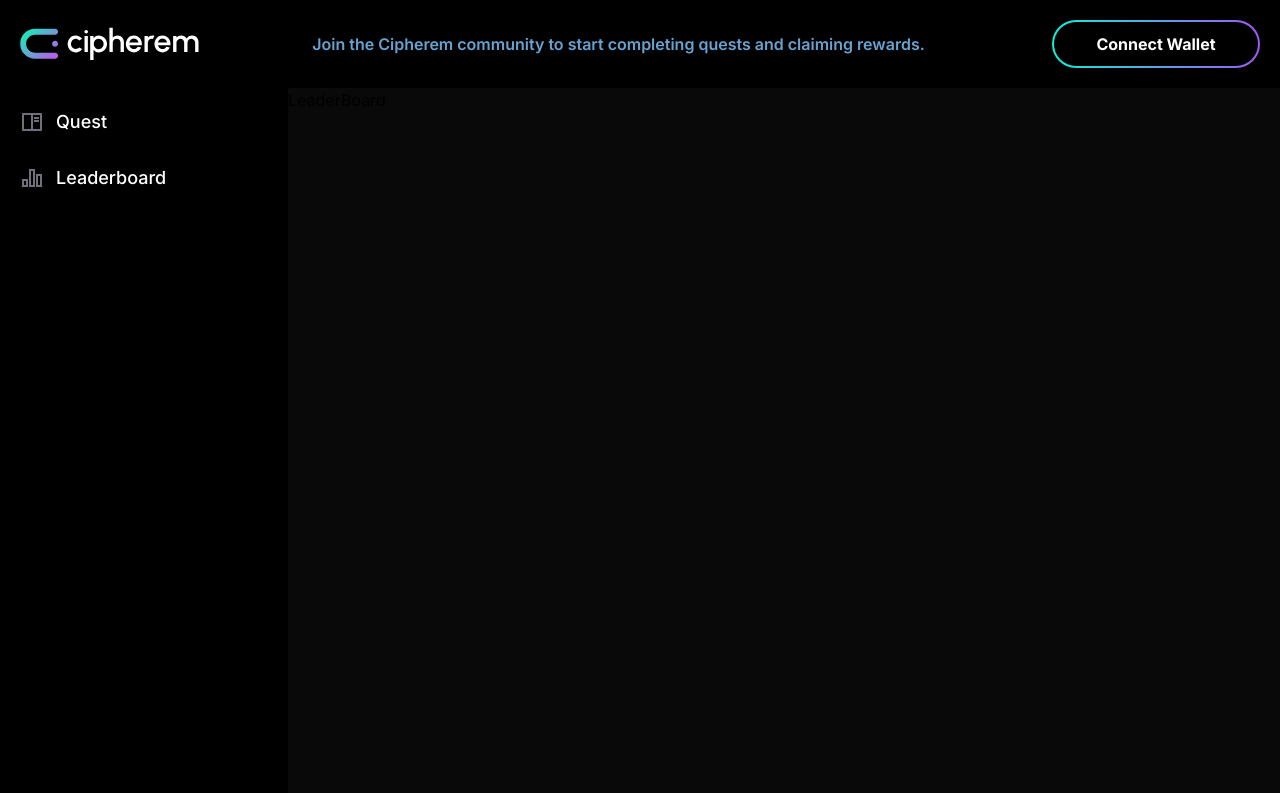
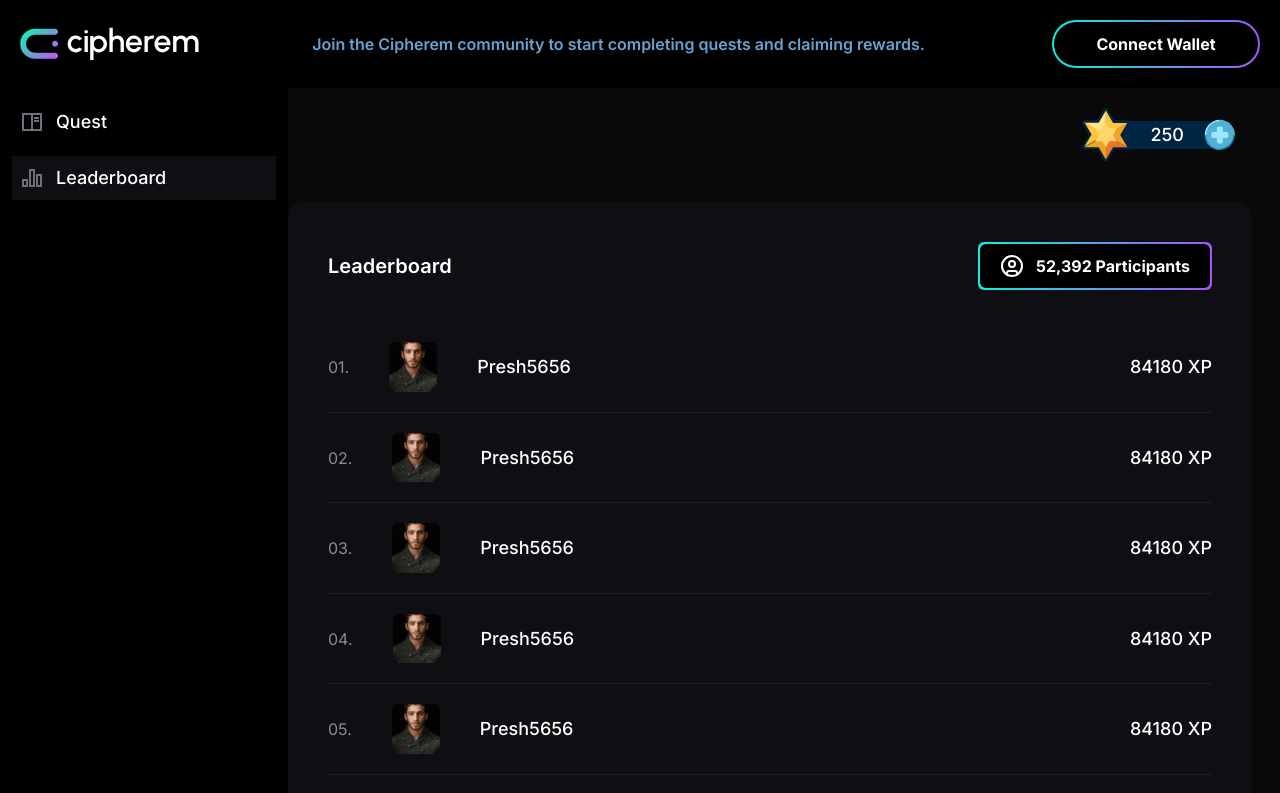
Before and after one commit to anshCoderZbar/ciphrem, a Next.js app: page /leaderboard in a window 1280 px wide. Shown: the top 793 px of the page. Built offline with nearby package versions, Linux system fonts and the light colour scheme.

Commit message:
quest page done

```diff
--- a/src/app/leaderboard/page.jsx
+++ b/src/app/leaderboard/page.jsx
@@ -1,5 +1,46 @@
-import React from "react";
+import { ASSETS } from "@/assets";
+import { AddStars } from "@/components";
+import { UserCircle } from "lucide-react";
+import Image from "next/image";
 
 export default function LeaderBoard() {
-  return <div>LeaderBoard</div>;
+  return (
+    <div className="bg-[#090909]">
+      <div className="pt-3 sm:pt-4 md:pt-5">
+        <AddStars />
+      </div>
+      <div className="mx-auto my-10 w-full max-w-[1000px] rounded-2xl bg-[#0F0F13] p-10">
+        <div className="flex items-center justify-between">
+          <h1 className="text-xl font-semibold text-white">Leaderboard</h1>
+          <div className="gradient-border h-12 min-w-min !rounded-md">
+            <button className="gradient-button flex items-center justify-between gap-3 !rounded-md px-5 text-sm font-bold text-white lg:text-base 2xl:text-lg">
+              <UserCircle /> 52,392 Participants
+            </button>
+          </div>
+        </div>
+        <div className="pt-8">
+          {new Array(15).fill(true)?.map((_, i) => {
+            return (
+              <div className="flex items-center justify-between border-b-[1px] border-[#1E1E24] py-5">
+                <div className="flex items-center justify-between gap-x-10">
+                  <p className="text-base text-[#8A8A98]">
+                    {`${i + 1 < 10 ? "0" : ""}${i + 1}`}.
+                  </p>
+                  <div className="overflow-hidden">
+                    <Image
+                      src={ASSETS.USER}
+                      alt="user"
+                      className="h-auto w-12 rounded-md"
+                    />
+                  </div>
+                  <p className="text-lg font-medium text-white">Presh5656</p>
+                </div>
+                <p className="text-lg font-medium text-white">84180 XP</p>
+              </div>
+            );
+          })}
+        </div>
+      </div>
+    </div>
+  );
 }
--- a/src/assets/index.jsx
+++ b/src/assets/index.jsx
@@ -9,6 +9,7 @@ import Twitch from "./images/Twitch.png";
 import Instargam from "./images/Instagram.png";
 import Hours from "./images/24_hours.png";
 import Attach from "./images/Attach.png";
+import User from "./images/avatar.png";
 
 export const ASSETS = {
   HEADER_LOGO: Logo,
@@ -22,4 +23,5 @@ export const ASSETS = {
   HERO_2_IMG: HeroImg2,
   HOURS: Hours,
   ATTACH: Attach,
+  USER: User,
 };
--- a/src/components/sidebar/index.jsx
+++ b/src/components/sidebar/index.jsx
@@ -2,6 +2,7 @@
 
 import { useEffect } from "react";
 import { LeaderBoardIcon, QuestIcon } from "./icons";
+import Link from "next/link";
 
 export const Sidebar = ({ sidebarActive }) => {
   useEffect(() => {
@@ -11,7 +12,6 @@ export const Sidebar = ({ sidebarActive }) => {
       document.body.style.overflowY = "scroll";
     }
   }, [sidebarActive]);
-
   return (
     <aside
       className={`fixed z-40 h-full min-h-screen w-72 -translate-x-full transition-transform lg:relative lg:translate-x-0 ${sidebarActive ? "translate-x-0" : ""}`}
@@ -19,22 +19,22 @@ export const Sidebar = ({ sidebarActive }) => {
       <div className="h-full overflow-y-auto bg-black px-3 py-3">
         <ul className="space-y-2 font-medium sm:space-y-3">
           <li>
-            <a
-              href="#"
-              className="group flex items-center p-2 text-sm text-white hover:bg-[#0F0F13] sm:text-base lg:text-lg"
+            <Link
+              href="/"
+              className={`group flex items-center p-2 text-sm text-white hover:bg-[#0F0F13] sm:text-base lg:text-lg ${window?.location?.pathname === "/" ? "bg-[#0F0F13]" : "bg-none"}`}
             >
               <QuestIcon />
               <span className="ms-3">Quest</span>
-            </a>
+            </Link>
           </li>
           <li>
-            <a
-              href="#"
-              className="group flex items-center p-2 text-sm text-white hover:bg-[#0F0F13] sm:text-base lg:text-lg"
+            <Link
+              href="/leaderboard"
+              className={`group flex items-center p-2 text-sm text-white hover:bg-[#0F0F13] sm:text-base lg:text-lg ${window?.location?.pathname === "/leaderboard" ? "bg-[#0F0F13]" : "bg-none"}`}
             >
               <LeaderBoardIcon />
               <span className="ms-3 flex-1 whitespace-nowrap">Leaderboard</span>
-            </a>
+            </Link>
           </li>
           <li>
             <div className="gradient-border h-10 w-40 sm:h-12 sm:w-44 lg:hidden">
```
Also changed, not shown: src/assets/images/avatar.png (added).
